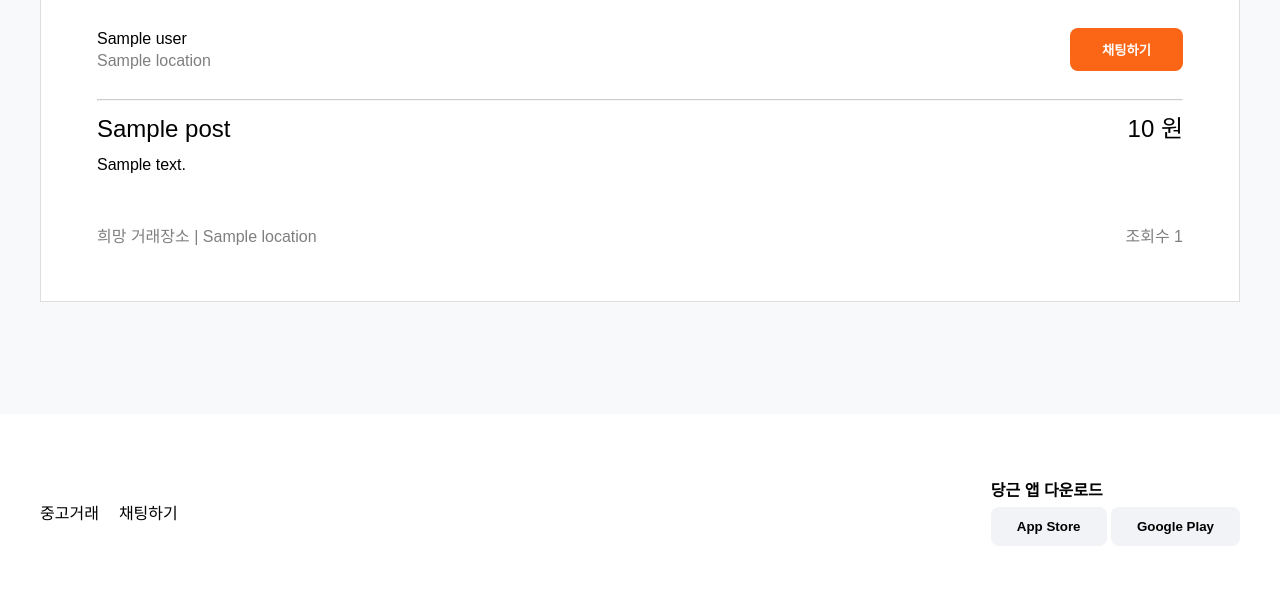
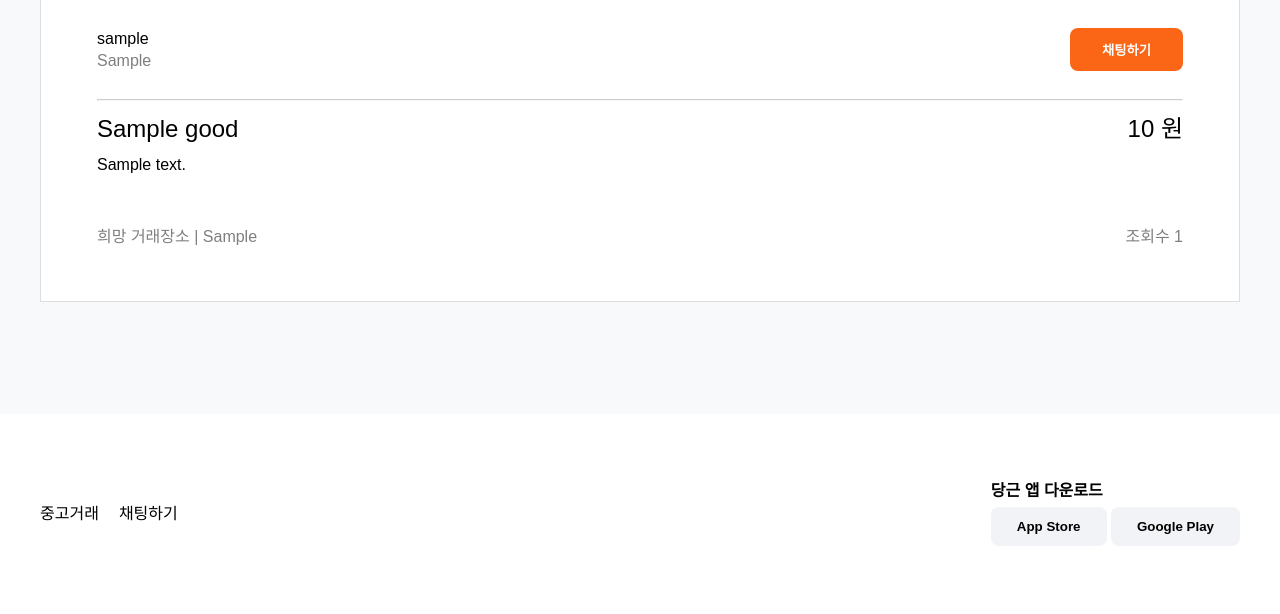
Before and after one commit to samkimpepper/sure-bbatdda-joe, a Django app: template sure/sure_app/templates/trade_post.html in a window 1280 px wide. Shown: the part 550-1164 px from the top of the page. Run offline with Django 5.2, Linux system fonts and the light colour scheme; tables that the repository leaves empty hold one stand-in row (values such as "Sample post"); the template is opened without the code that fills it: values that come from a table or form of the project are taken from there, most other values are stand-ins (such as "Sample title", 1, 10 or a date in 2020); grey boxes marked "Sample" are stand-in pictures; parts of the project's set-up code (start-up, migrations or seed data) failed here and were passed over.

Commit message:
[feat] 매물 상세 페이지 기능 추가

```diff
--- a/sure/sure_app/templates/trade_post.html
+++ b/sure/sure_app/templates/trade_post.html
@@ -20,15 +20,15 @@
       <div class="container column">
         <div class="post-box">
           {% block content %}
-            <img src="{{ post.images.url }}" alt="{{ post.title }}" class="block-box">
+            <img src="{{ good.imgs.url }}" alt="{{ good.title }}" class="block-box">
             <div class="flex-box between info-button-box">
               <div class="user-info">
-                <h6>{{ post.user }}</h6>
-                <p>{{ post.location }}</p>
+                <h6>{{ good.user }}</h6>
+                <p>{{ good.location }}</p>
               </div>
-              {% if request.user.username == post.user.username %}
+              {% if request.user.username == good.user.username %}
                 <div class="flex-box button-box">
-                  <a href="{% url 'edit' post.id %}">
+                  <a href="{% url 'edit' good.id %}">
                     <button class="grey">수정하기</button>
                   </a>
                   <button class="orange">채팅보기</button>
@@ -44,16 +44,16 @@
             <hr class="line">
             <div class="post-info-box">
               <div class="flex-box between">
-                <h3>{{ post.title }}</h3>
-                <h3>{{ post.price |intcomma}}
+                <h3>{{ good.title }}</h3>
+                <h3>{{ good.price |intcomma}}
                   원</h3>
               </div>
               <p>{{ post.description }}</p>
               <div class="location-views-box flex-box between">
                 <p>희망 거래장소 |
-                  {{ post.location }}</p>
+                  {{ good.location }}</p>
                 <p>조회수
-                  {{ post.view_num }}</p>
+                  {{ good.view_cnt }}</p>
               </div>
             </div>
           {% endblock %}
```
Also changed, not shown: sure/sure_app/sure_app_views/views_goods.py (+39 -6 lines).
